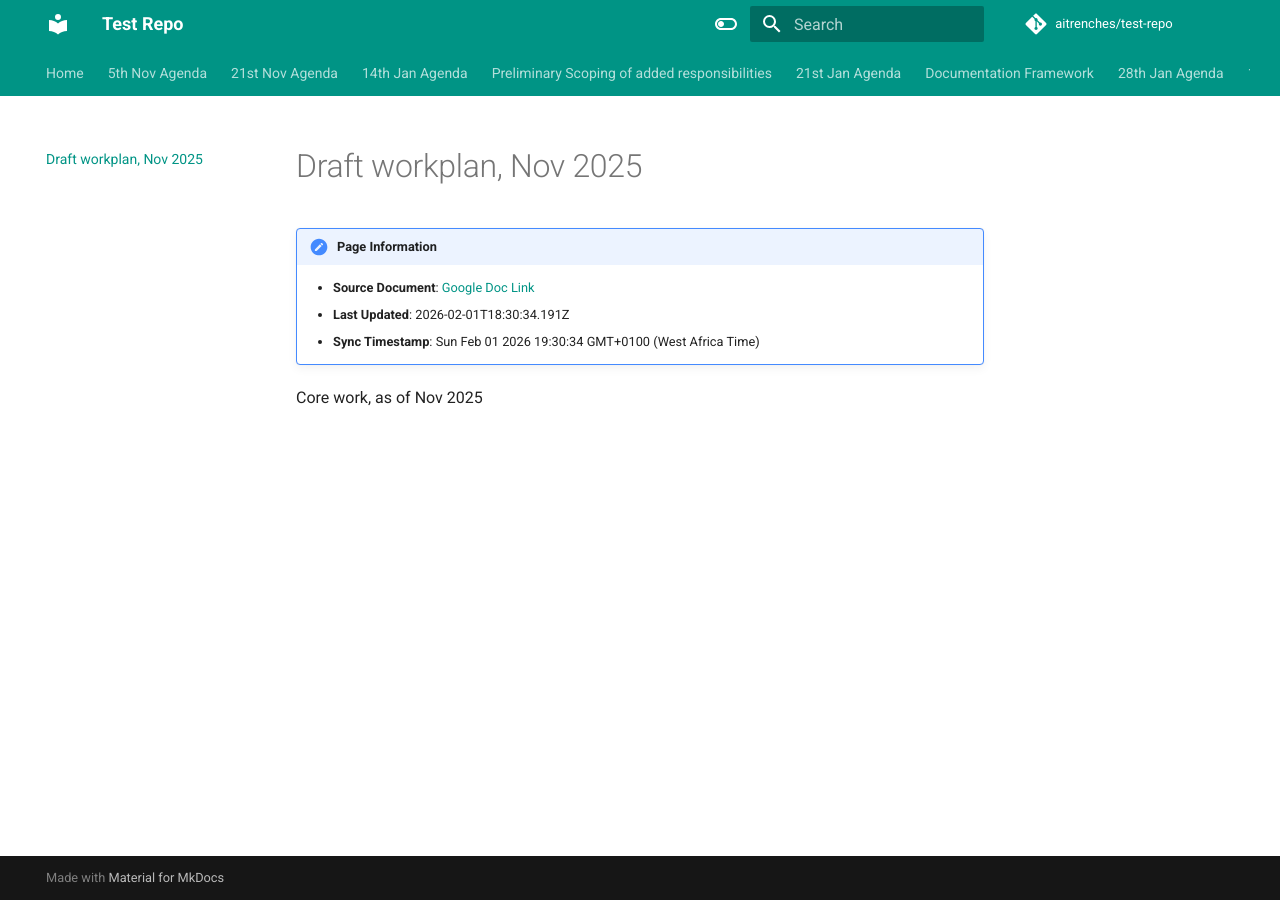
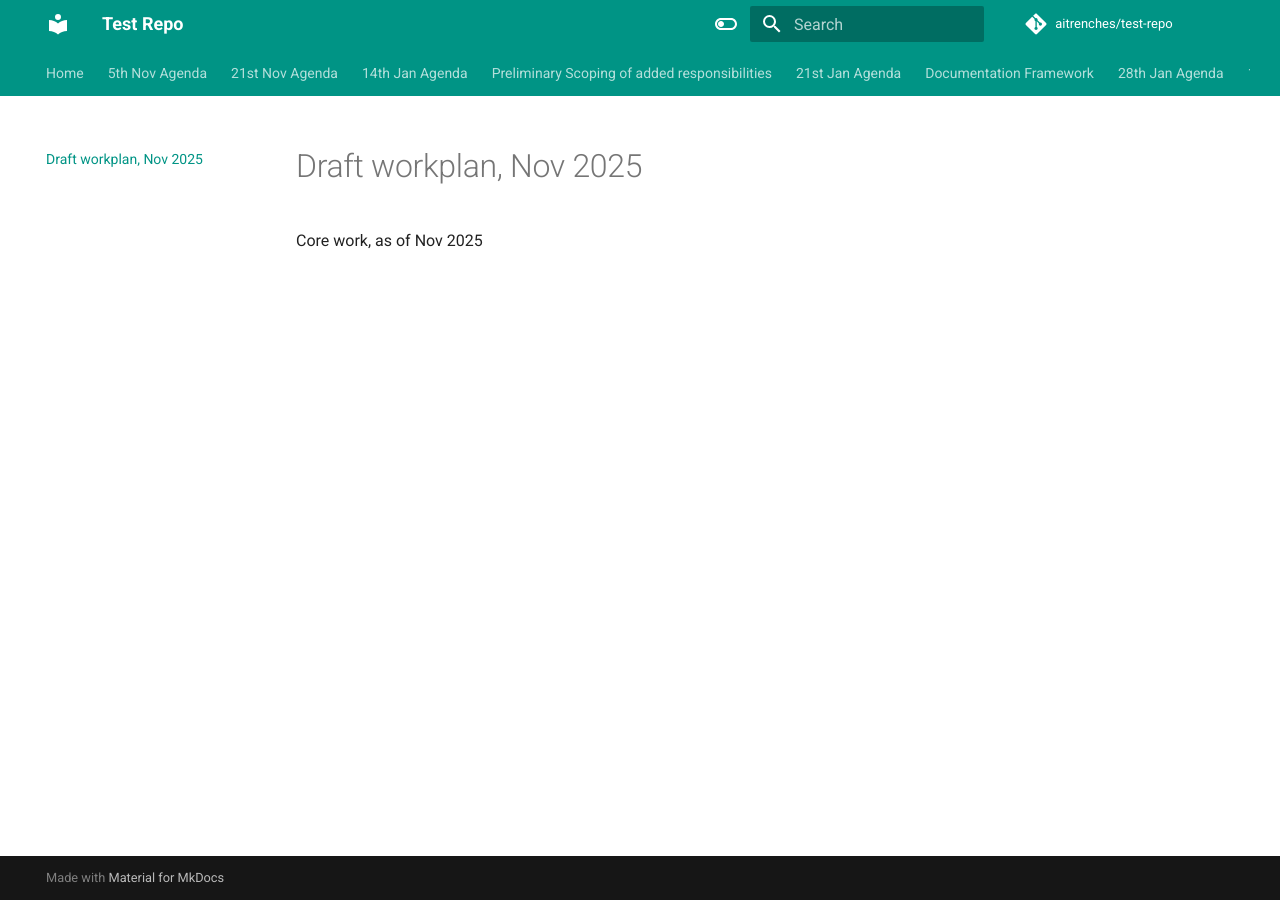
Before and after one commit to aitrenches/test-repo, an MkDocs documentation site: the page built from docs/draft-workplan-nov-2025.md, in a window 1280 px wide. Built offline with MkDocs 1.6.1 and Material for MkDocs 9.7.7, drawn with Linux system fonts in a browser that asks for light colours; comment, search, counter and statistics services are not loaded.

Commit message:
Sync tab: Draft workplan, Nov 2025

```diff
--- a/docs/draft-workplan-nov-2025.md
+++ b/docs/draft-workplan-nov-2025.md
@@ -1,13 +1,8 @@
 ---
 title: "Draft workplan, Nov 2025"
-last_updated: "2026-02-01T18:30:34.191Z"
+last_updated: "2026-02-01T18:36:19.372Z"
 source_doc: "https://docs.google.com/document/d/1l5-1xQtHEozG9N6FpkFO4A6oixgQ6ZUo8Jx0FXYtqro/edit#heading=h.t.oqp89njz6dyn"
-sync_timestamp: "Sun Feb 01 2026 19:30:34 GMT+0100 (West Africa Time)"
+sync_timestamp: "Sun Feb 01 2026 19:36:19 GMT+0100 (West Africa Time)"
 ---
 
-!!! note "Page Information"
-    - **Source Document**: [Google Doc Link](https://docs.google.com/document/d/1l5-1xQtHEozG9N6FpkFO4A6oixgQ6ZUo8Jx0FXYtqro/edit#heading=h.t.oqp89njz6dyn)
-    - **Last Updated**: 2026-02-01T18:30:34.191Z
-    - **Sync Timestamp**: Sun Feb 01 2026 19:30:34 GMT+0100 (West Africa Time)
-
 Core work, as of Nov 2025
```
